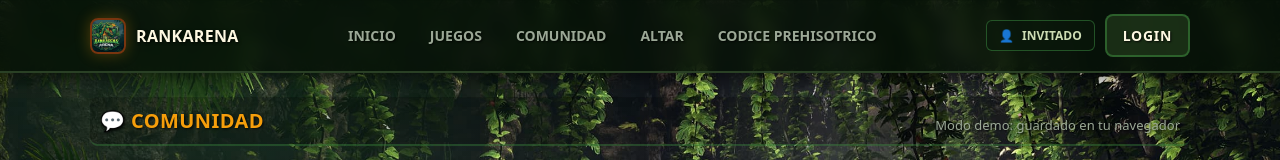
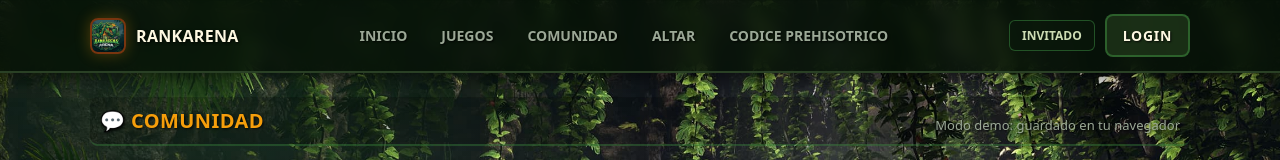
Before and after one commit to Serroyel12/gamehub, a plain HTML site: page community.html in a window 1280 px wide. Shown: the top 160 px of the page. Drawn offline with Linux system fonts and the light colour scheme; no server answers.

Commit message:
Modificaciones menores

```diff
--- a/community.html
+++ b/community.html
@@ -25,7 +25,7 @@
     </nav>
 
 <div class="nav-right" style="display:flex; gap:10px; align-items:center;">
-  <span class="pill">👤 <b id="navUserName">Invitado</b></span>
+  <span class="pill"> <b id="navUserName">Invitado</b></span>
 
   <a class="btn btn-ghost" id="navLoginBtn" href="login.html">Login</a>
   <a class="btn btn-ghost" id="navProfileBtn" href="profile.html" style="display:none;">Perfil</a>
```
Also changed, not shown: games.html (+1 -1 lines).
